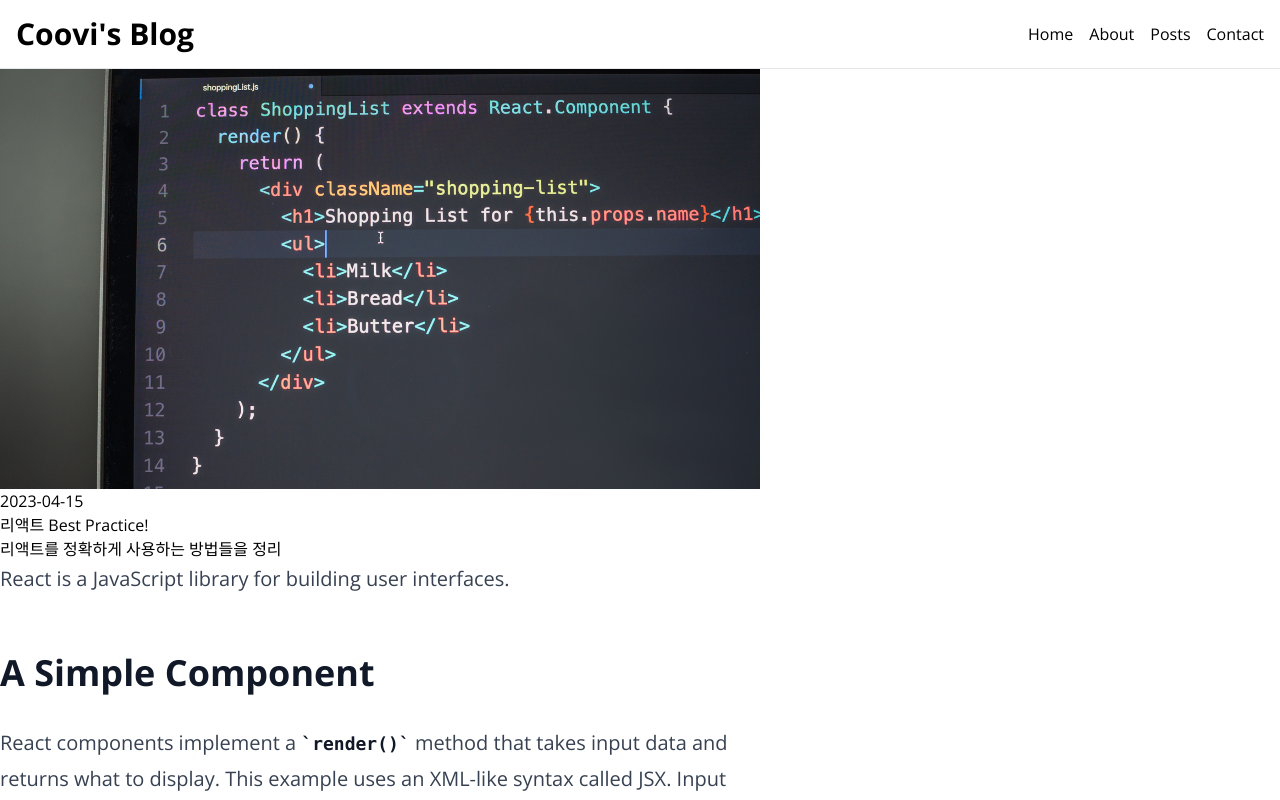
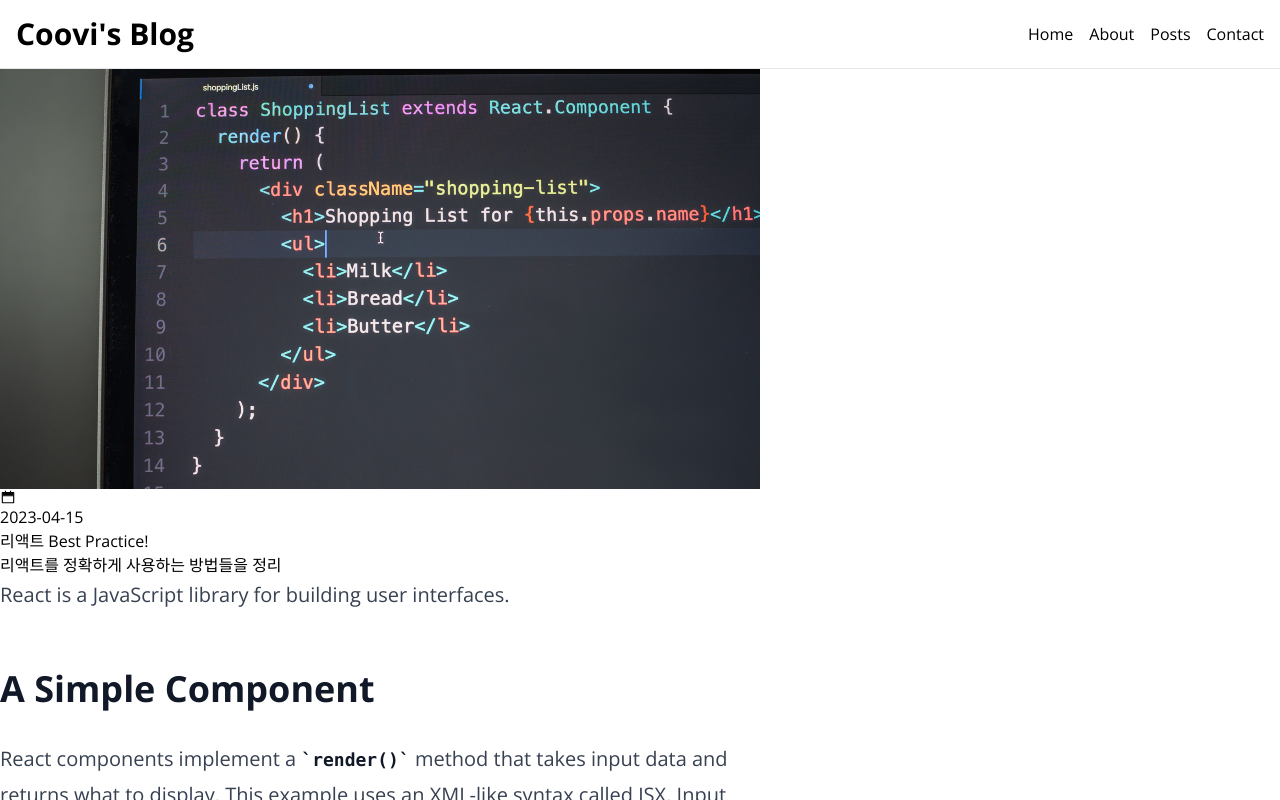
Before and after one commit to jangg0627/coovi_blog, a Next.js app: page /posts/best-react-practices in a window 1280 px wide. Built offline with nearby package versions, Linux system fonts and the light colour scheme.

Commit message:
🧩 `React-icons` 사용 - 캘린더 아이콘 불러옴

```diff
--- a/src/app/posts/[slug]/page.tsx
+++ b/src/app/posts/[slug]/page.tsx
@@ -2,6 +2,7 @@ import Image from "next/image";
 
 import MarkdownViewer from "@/components/MarkdownViewer";
 import { getPostData } from "@/service/posts";
+import { AiTwotoneCalendar } from "react-icons/ai";
 
 type Props = {
   params: { slug: string };
@@ -19,7 +20,10 @@ export default async function Page({ params: { slug } }: Props) {
         height={420}
       />
       <section>
-        <p>{date.toString()}</p>
+        <div>
+          <AiTwotoneCalendar />
+          <p>{date.toString()}</p>
+        </div>
         <h1>{title}</h1>
         <p>{description}</p>
         <MarkdownViewer content={content} />;
```
